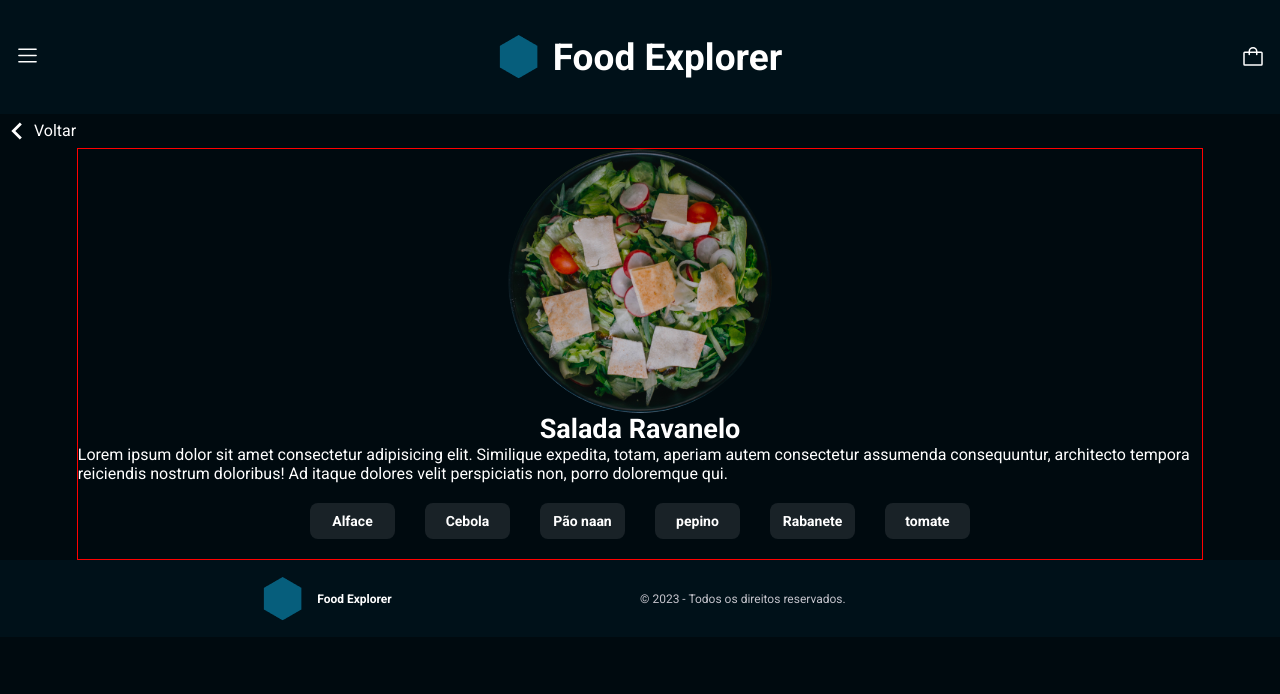
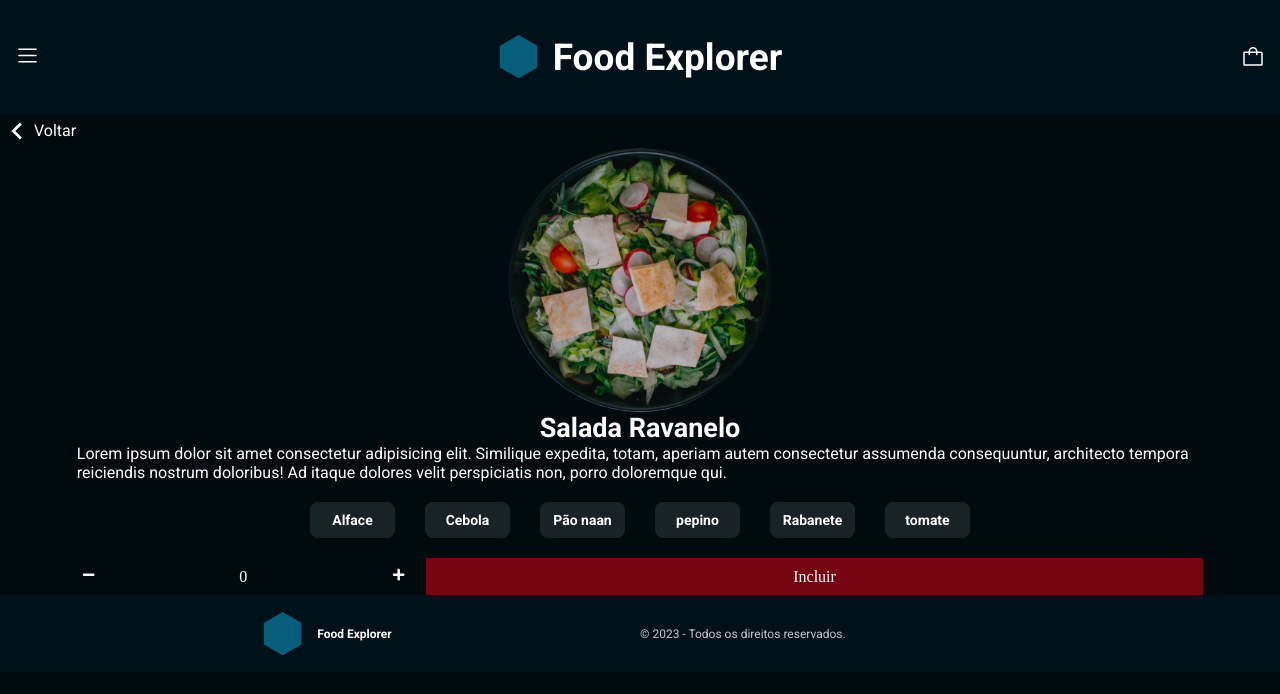
Before and after one commit to Guilhermecarvalho11/cardapio_frontend, a React (Vite) app: page /dishs in a window 1280 px wide. Shown: the top 694 px of the page. Built offline with nearby package versions, Linux system fonts and the light colour scheme.

Commit message:
create buttons of the page in the descriptions of the plates

```diff
--- a/src/pages/DescriptionDishs/index.jsx
+++ b/src/pages/DescriptionDishs/index.jsx
@@ -2,12 +2,31 @@ import { Header } from "../../components/Header";
 import { LinkButton } from "../../components/LinkButton";
 import { Footer } from "../../components/Footer";
 import { MdNavigateBefore } from "react-icons/md";
+import { FaPlus, FaMinus } from "react-icons/fa";
 
 import imageMeals from "../../assets/imageMeals.svg";
-import { Container, MealsDescription } from "./style";
+import {
+  Buton,
+  ButtonOrder,
+  Container,
+  DivButtons,
+  MealsDescription,
+  Quantity,
+  QuantityContainer,
+} from "./style";
 import { Tags } from "../../components/Tags";
+import { useState } from "react";
 
 export function DescriptionDishs() {
+  const [quantity, setQuantity] = useState(0);
+
+  const handleIncrease = () => setQuantity(quantity + 1);
+  const handleDecrease = () => {
+    if (quantity > 0) {
+      setQuantity(quantity - 1);
+    }
+  };
+
   const ingredient = [
     { id: 1, name: "Alface" },
     { id: 2, name: "Cebola" },
@@ -31,6 +50,18 @@ export function DescriptionDishs() {
             velit perspiciatis non, porro doloremque qui.
           </span>
           <Tags ingredients={ingredient} />
+          <DivButtons>
+            <QuantityContainer>
+              <Buton onClick={handleDecrease}>
+                <FaMinus />
+              </Buton>
+              <Quantity>{quantity}</Quantity>
+              <Buton onClick={handleIncrease}>
+                <FaPlus />
+              </Buton>
+            </QuantityContainer>
+            <ButtonOrder>Incluir</ButtonOrder>
+          </DivButtons>
         </MealsDescription>
       </Container>
       <Footer />
--- a/src/pages/DescriptionDishs/style.js
+++ b/src/pages/DescriptionDishs/style.js
@@ -7,7 +7,6 @@ export const Container = styled.div`
   align-items: center;
   width: 88%;
   margin: 0 auto;
-  border: 1px solid red;
 `;
 
 export const MealsDescription = styled.div`
@@ -32,3 +31,46 @@ export const MealsDescription = styled.div`
     color: white;
   }
 `;
+
+export const DivButtons = styled.div`
+  display: flex;
+  flex-direction: row;
+  width: 100%;
+  height: 37px;
+  gap: 16px;
+`;
+
+export const QuantityContainer = styled.div`
+  display: flex;
+  width: 30%;
+  flex-direction: row;
+  align-items: center;
+  justify-content: space-between;
+`;
+
+export const Buton = styled.button`
+  background-color: transparent;
+  color: white;
+  border: none;
+  padding: 5px;
+  cursor: pointer;
+`;
+
+export const Quantity = styled.span`
+  color: white;
+`;
+
+export const ButtonOrder = styled.div`
+  background-color: ${({ theme }) => theme.COLORS.BACKGROUND_TOMATO};
+  display: flex;
+  justify-content: center;
+  align-items: center;
+  color: white;
+  width: 70%;
+
+  > button {
+    font-family: roboto;
+    color: white;
+    cursor: pointer;
+  }
+`;
```
